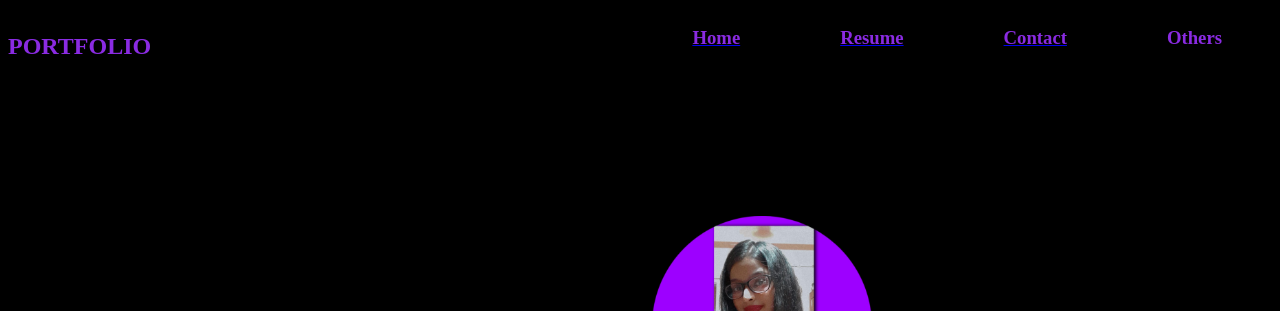
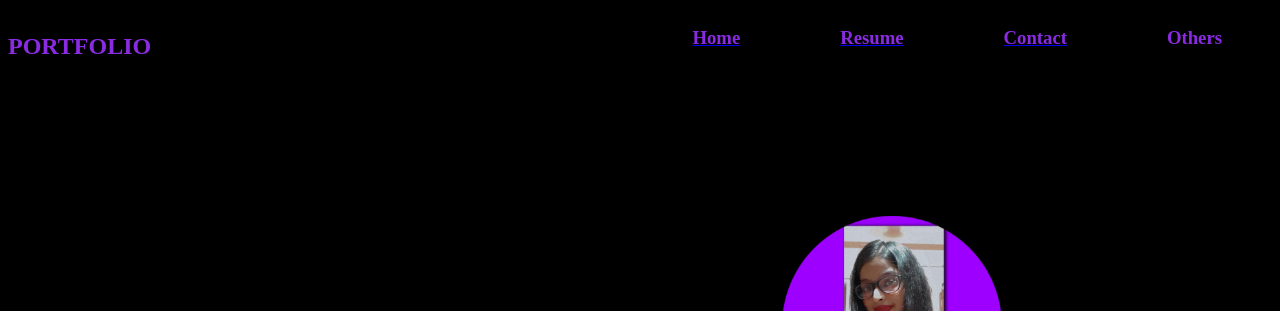
Before and after one commit to anjushreesen/PORTFOLIO, a plain HTML site: page index.html in a window 1280 px wide. Shown: the top 311 px of the page. Drawn offline with Linux system fonts and the light colour scheme.

Commit message:
Add files via upload

```diff
--- a/index.html
+++ b/index.html
@@ -50,7 +50,7 @@
         border-radius: 100px;
         float: right;
         padding: 100px;
-        padding-right: 400px;
+        padding-right: 270px;
     }
 
     .skill {
```
